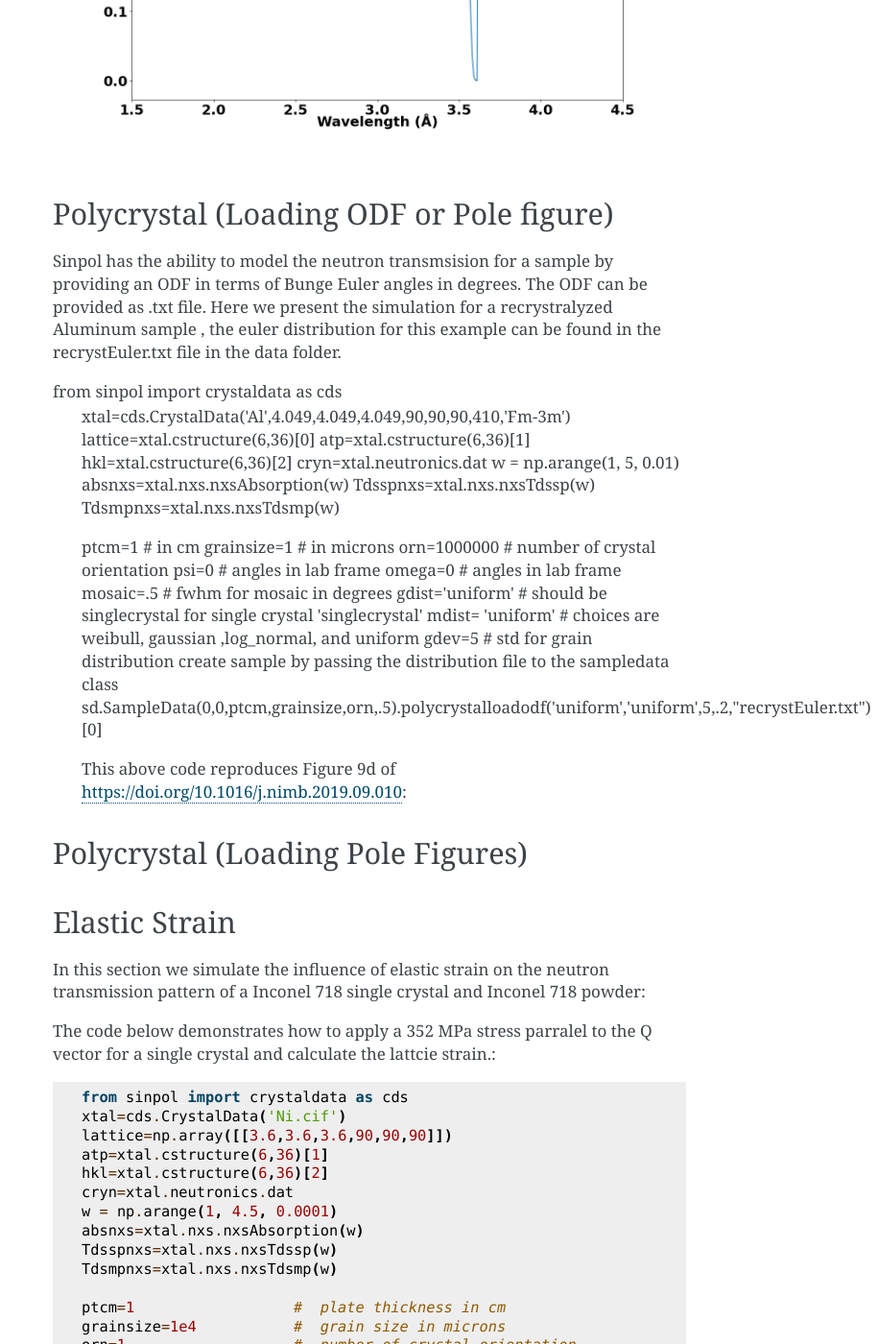
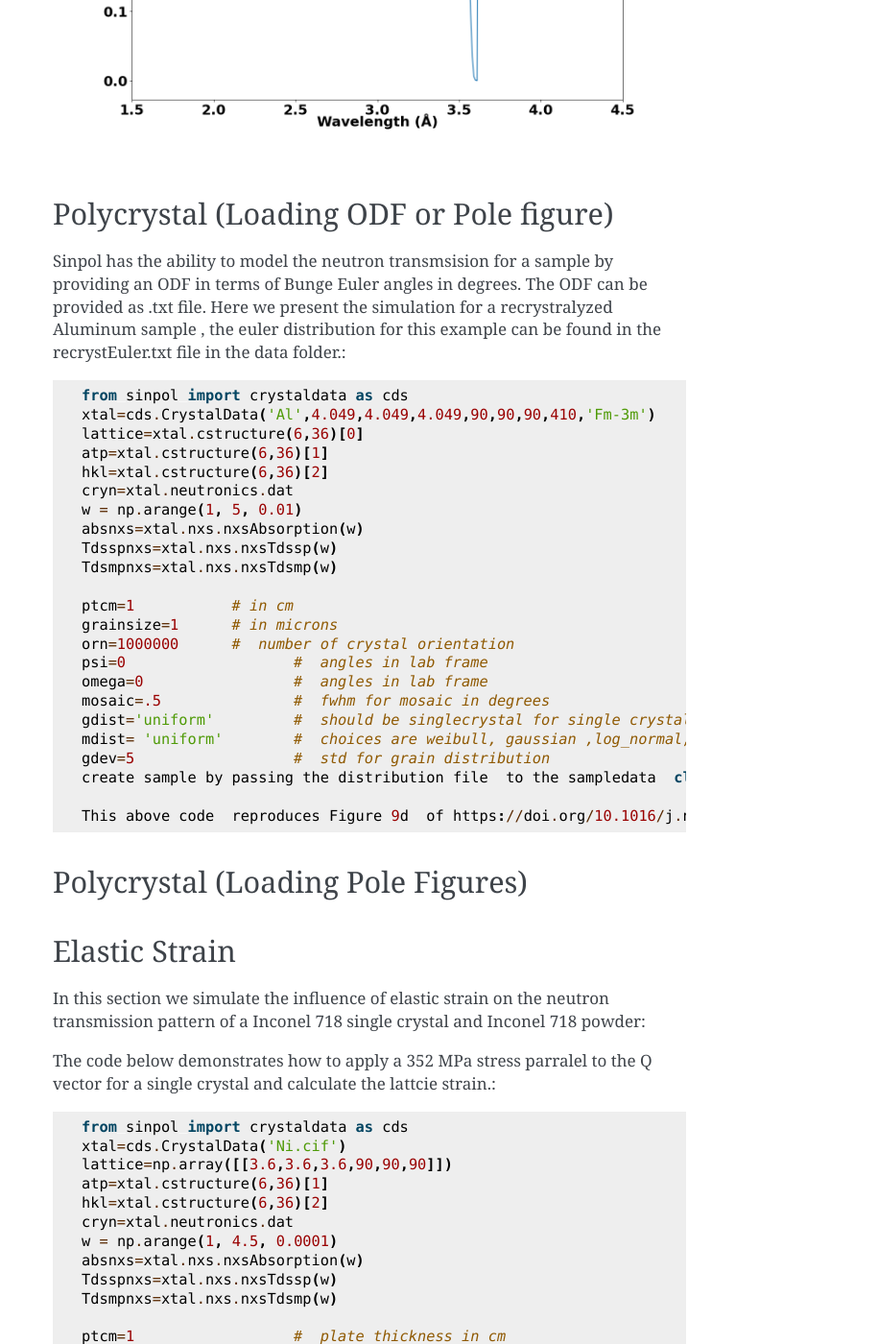
Before and after one commit to lldj15/sinpol, a Sphinx documentation site: the page built from docs/tutorial.rst, in a window 1280 px wide and 1400 px high, scrolled down 8540 px. Shown: the whole window at 96% size, without its empty margins (365-1280 px from the left). Built offline with Sphinx 7.4.7, drawn with Linux system fonts in a browser that asks for light colours; pages that are not in the unit, such as notebooks, are missing from menus.

Commit message:
Update tutorial.rst

```diff
--- a/docs/tutorial.rst
+++ b/docs/tutorial.rst
@@ -260,9 +260,9 @@ This above code  reproduces Figure 2d  of https://doi.org/10.1016/j.nimb.2019.09
 Polycrystal (Loading ODF or Pole figure)
 ----------
 Sinpol has the ability to model the neutron transmsision for a sample by providing an ODF in terms of Bunge Euler angles in degrees.  The ODF can be provided as .txt file. Here we present the simulation
-for a recrystralyzed  Aluminum sample , the euler distribution for this example can be found in the recrystEuler.txt file in the data folder.
+for a recrystralyzed  Aluminum sample , the euler distribution for this example can be found in the recrystEuler.txt file in the data folder.::
 
-from sinpol import crystaldata as cds
+  from sinpol import crystaldata as cds
   xtal=cds.CrystalData('Al',4.049,4.049,4.049,90,90,90,410,'Fm-3m')
   lattice=xtal.cstructure(6,36)[0]
   atp=xtal.cstructure(6,36)[1]
```
